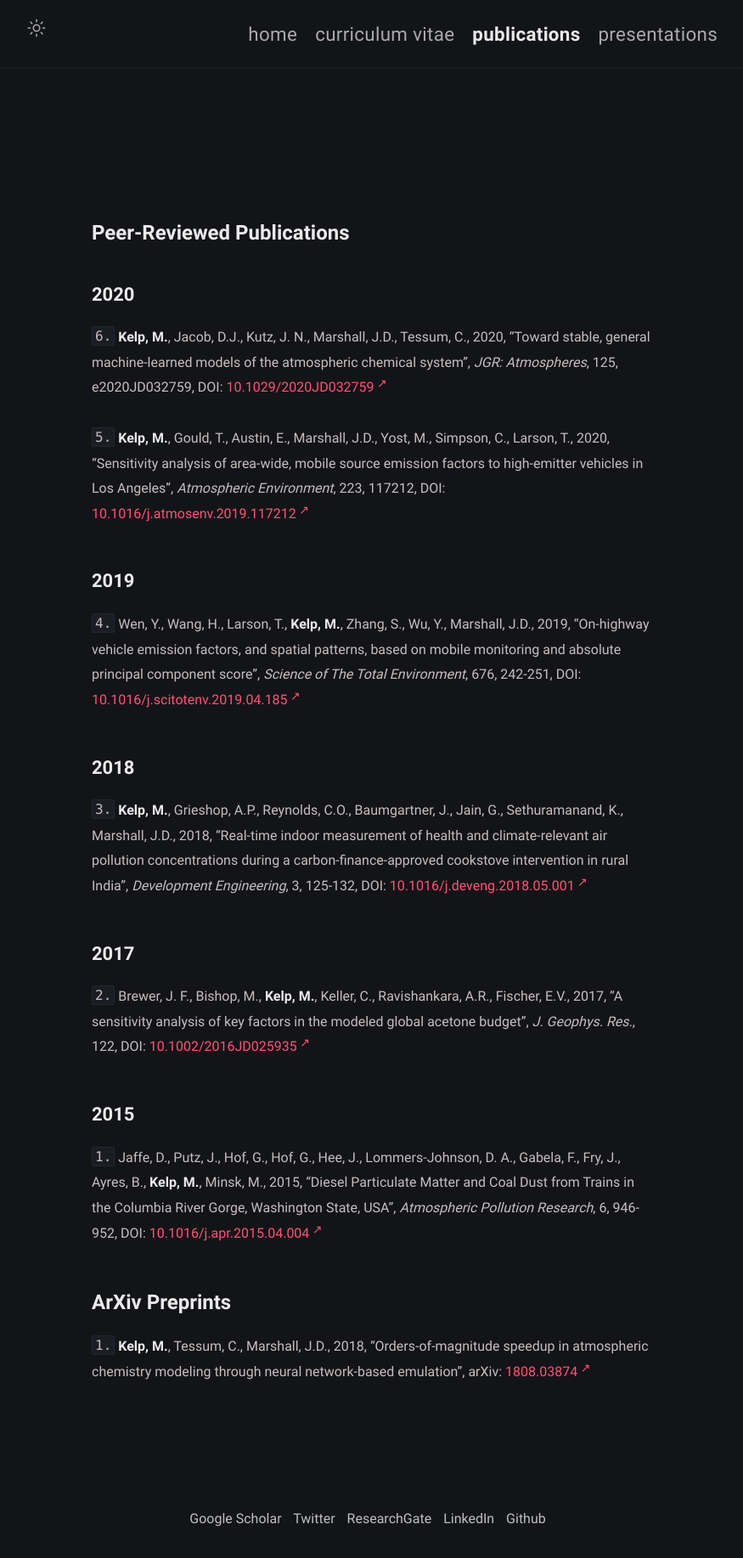
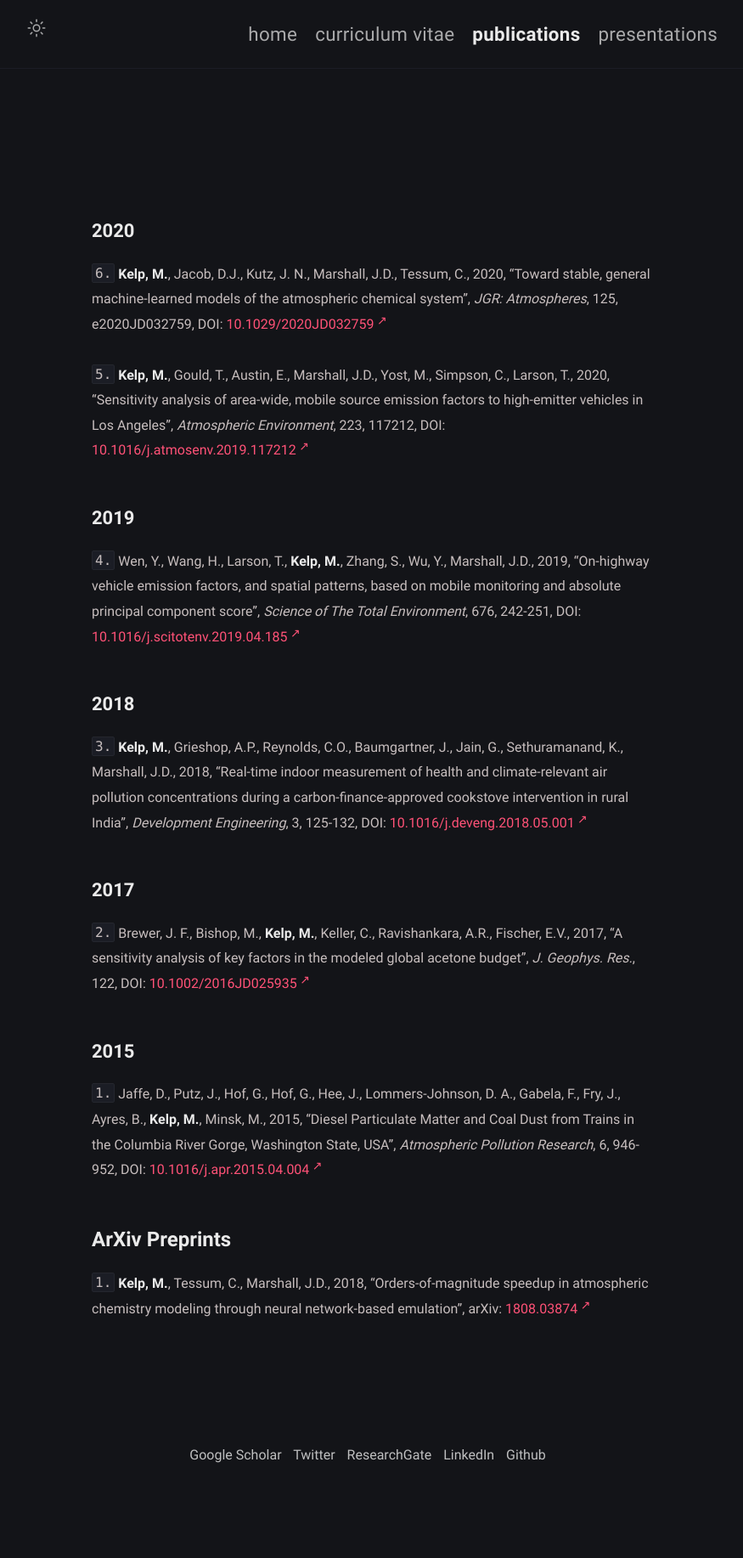
Before and after one commit to mkelp/mkelp.github.io, a Jekyll site: the page built from publications.md, in a window 1280 px wide. Shown: the whole page at 85% size, without its empty margins (202-1077 px from the left). Built offline with Jekyll 4.4.1, drawn with Linux system fonts in a browser that asks for light colours; after the commit the page ends 1760 px from its top, so only the background shows below that.

Commit message:
pubs page 2

```diff
--- a/publications.md
+++ b/publications.md
@@ -1,11 +1,10 @@
 ---
-title:''
+title:'Peer-Reviewed Publications'
 permalink: /publications/
 layout: page
 excerpt: Makoto Kelp publications
 comments: false
 ---
-# Peer-Reviewed Publications
 
 ## **2020**
 
```
